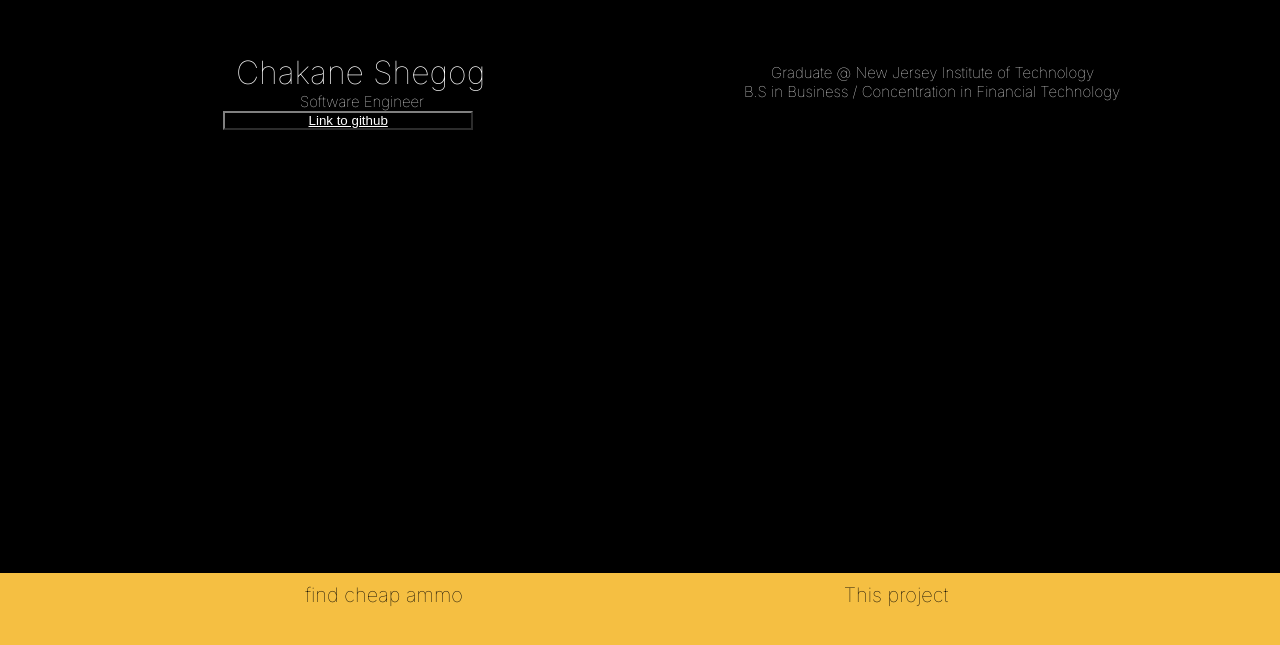
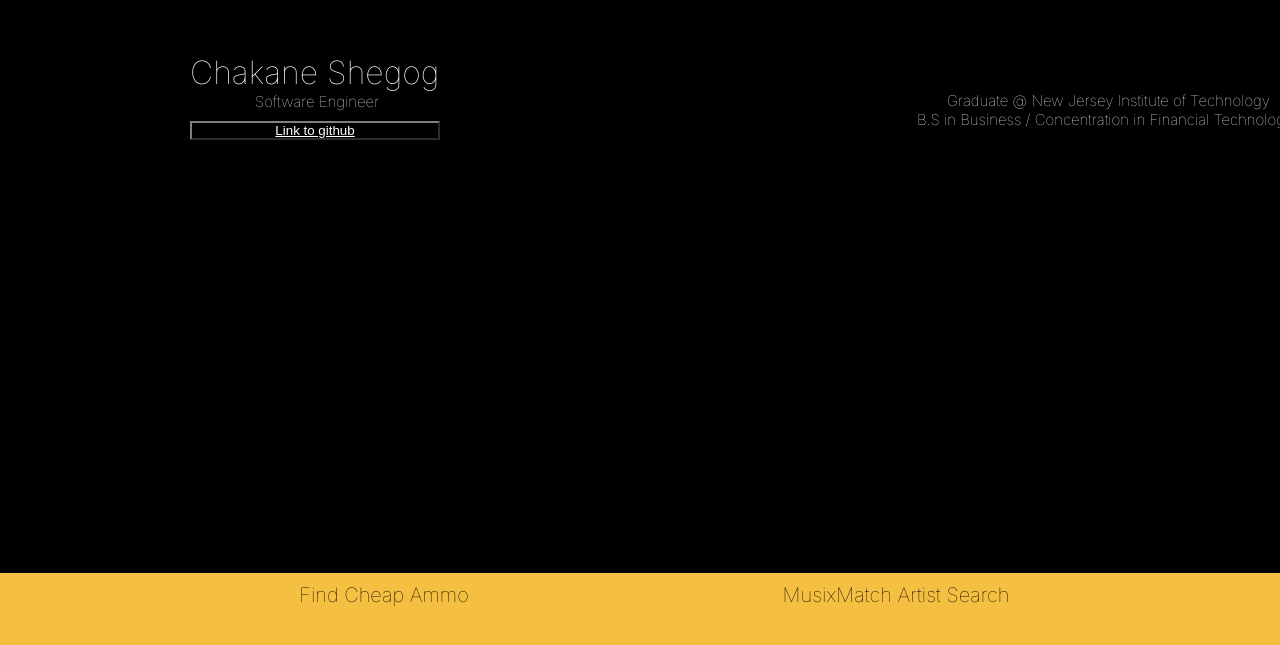
Before and after one commit to chakane3/chakane.github.io, a React app in the folder chakane/: page / in a window 1280 px wide. Shown: the part 243-888 px from the top of the page. Built offline with nearby package versions, Linux system fonts and the light colour scheme; grey boxes are pictures that could not be loaded.

Commit message:
display inline on intro

```diff
--- a/chakane/src/components/Introduction.js
+++ b/chakane/src/components/Introduction.js
@@ -1,29 +1,25 @@
 import React from "react"
 import ReactDom from "react-dom"
-//  Create a flex box for both left and right sides
-// wrap whats above in another flexbox
+/*
+*/
 function Intro() {
     return (
         <main className="intro">
 
             <div className="intro--left">
                 <h1 className="intro--name">Chakane Shegog</h1>
-                <h2 className="intro--college"> Graduate @ New Jersey Institute of Technology</h2>
-
-
+                <h2 className="intro--occupation">Software Engineer</h2>
+                <button className="intro--btn">
+                    <a href="https://github.com/chakane3">Link to github</a>
+                </button>
             </div>
 
             <div className="intro--right">
-                <h2 className="intro--occupation">Software Engineer</h2>
+
+                <h2 className="intro--college"> Graduate @ New Jersey Institute of Technology</h2>
                 <h3 className="intro--degree">B.S in Business / Concentration in Financial Technology</h3>
                 {/* <p id="intro--quote">“You can fail at what you don't want, so you might as well take a chance on doing what you love.”
 ― Jim Carrey</p> */}
-            </div>
-
-            <div id="intro--button">
-                <button className="intro--btn">
-                    <a href="https://github.com/chakane3">Link to github</a>
-                </button>
             </div>
 
 
--- a/chakane/src/components/Projects.js
+++ b/chakane/src/components/Projects.js
@@ -5,7 +5,7 @@ function Projects() {
     return (
         <div className="projects">
             <div className="projects--proj1">
-                <p>find cheap ammo</p>
+                <p>Find Cheap Ammo</p>
                 <iframe src="https://giphy.com/embed/cVOp9kRugipjSAkf1A" width="236" height="480" frameBorder="0" class="giphy-embed" allowFullScreen></iframe>
                 {/* <p className="projects--description">This project came from an problem I stumbled on where I noticed there were mulltiple websites selling the same brands of ammunition at different prices.</p> */}
 
@@ -13,7 +13,7 @@ function Projects() {
             </div >
 
             <div className="projects--proj2">
-                <p>This project </p>
+                <p>MusixMatch Artist Search </p>
                 <iframe src="https://giphy.com/embed/OMU8kYGKOWFIEYdosa" width="236" height="480" frameBorder="0" class="giphy-embed" allowFullScreen></iframe>
             </div>
 
--- a/chakane/src/style.css
+++ b/chakane/src/style.css
@@ -8,35 +8,24 @@
 }
 
 .intro {
-    /* margin-left: -100px;
-    margin-right: -10px; */
     background-color: black;
-    /* display: flex; */
     color: #FFFFFF;
-    font-family: 'Inter', sans-serif;
-    /* justify-content: space-between; */
-    /* align-items: center; */
     height: calc(118vh - 98px);
+    position: relative;
+    margin-left: -10px;
+    margin-right: -10px;
+}
+.intro--right, .intro--left {
+
+    display: inline-block;
+    position: relative;
+    top: 35%;
 }
 
-
-.intro--left, .intro--right, #intro--button{
-    display: flex;
-    justify-content: space-evenly;
+.intro--name {
     position: relative;
-    top: 35%;
-    /* text-align: center; */
-    /* right: 0px; */
     font-family: 'Inter', sans-serif;
     font-weight: 100;
-    /* margin-left: px; */
-    /* width: 50%; */
-}
-
-.intro--left, .intro--right {
-    font-family: 'Inter', sans-serif;
-    font-weight: 200;
-
 }
 
 .intro--occupation {
@@ -44,16 +33,22 @@
     font-family: 'Inter', sans-serif;
     font-weight: 100;
     font-size: 15px;
-    left:40px;
+    left:265px;
 }
 
-.intro--name {
+.intro--btn {
+    /* color: #FFFFFF; */
+    background-color: black;
+    border-color: grey;
     position: relative;
-    font-family: 'Inter', sans-serif;
-    font-weight: 100;
+    width: 250px;
+    top: 10px;
+}
 
+.intro--name, .intro--btn {
+    left: 200px;
+}
 
-}
 
 .intro--college {
     position: relative;
@@ -61,13 +56,7 @@
     font-weight: 100;
     font-size: 15px;
     color: white;
-    top: 10px;
-    left: -100px;
-}
-
-.intro--college, .intro--degree {
-    position: relative;
-    /* margin-left: 200px; */
+    margin-left: 30px;
 }
 
 .intro--degree {
@@ -76,30 +65,15 @@
     font-weight: 100;
     font-size: 15px;
     color: white;
-    left: 100px;
-    bottom: 10px;
+
 }
-
-.intro--college {
-    left:50px;
-}
-
-.intro--btn {
-    /* color: #FFFFFF; */
-    background-color: black;
-    border-color: grey;
-    position: relative;
-    left: -22.8%;
-    /* left: 65px; */
-
-    width: 250px;
+.intro--college, .intro--degree {
+    left: 180%;
 }
 
 .intro--btn > a {
     color: #FFFFFF;
 }
-
-
 
 .projects {
     margin-left: -10px;
```
